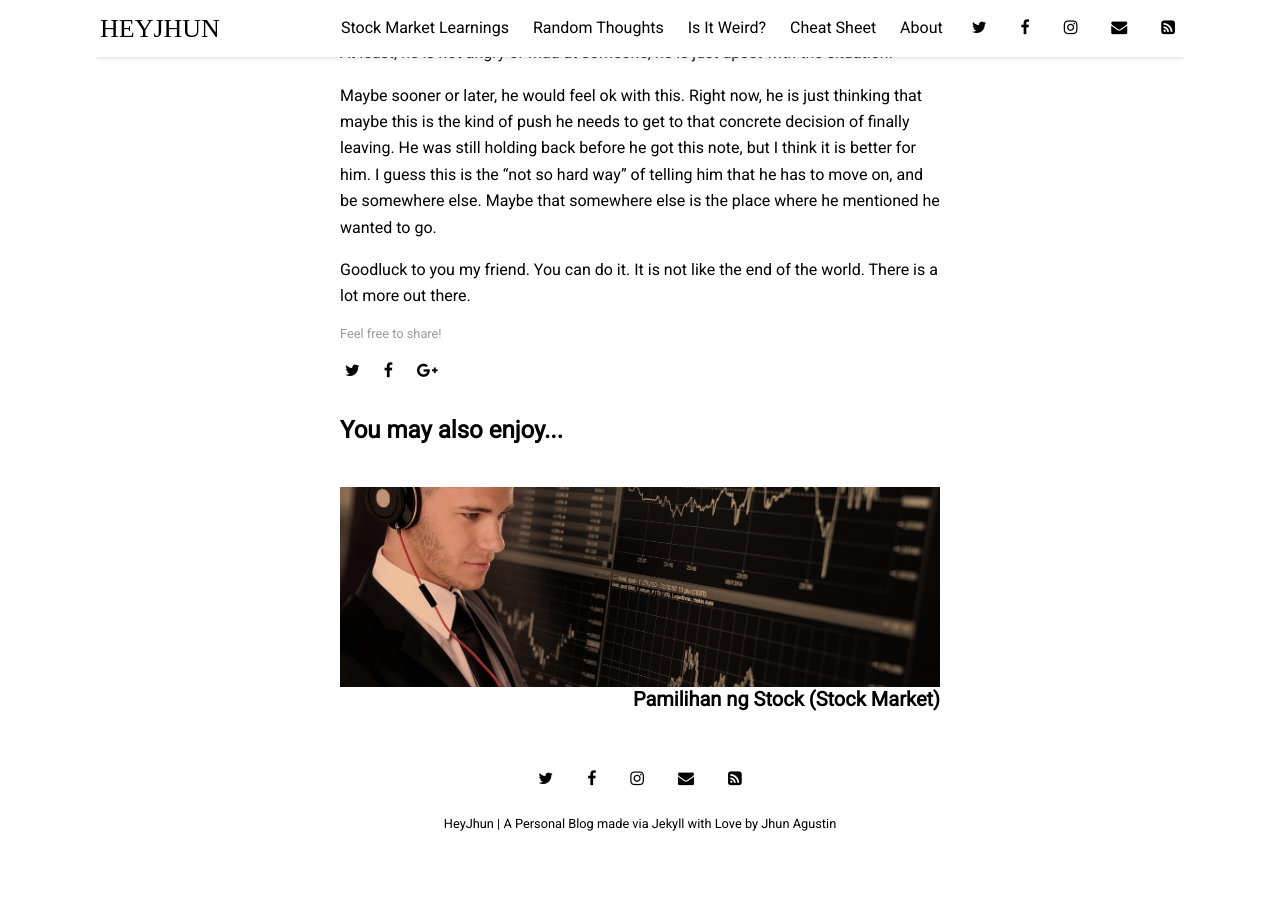
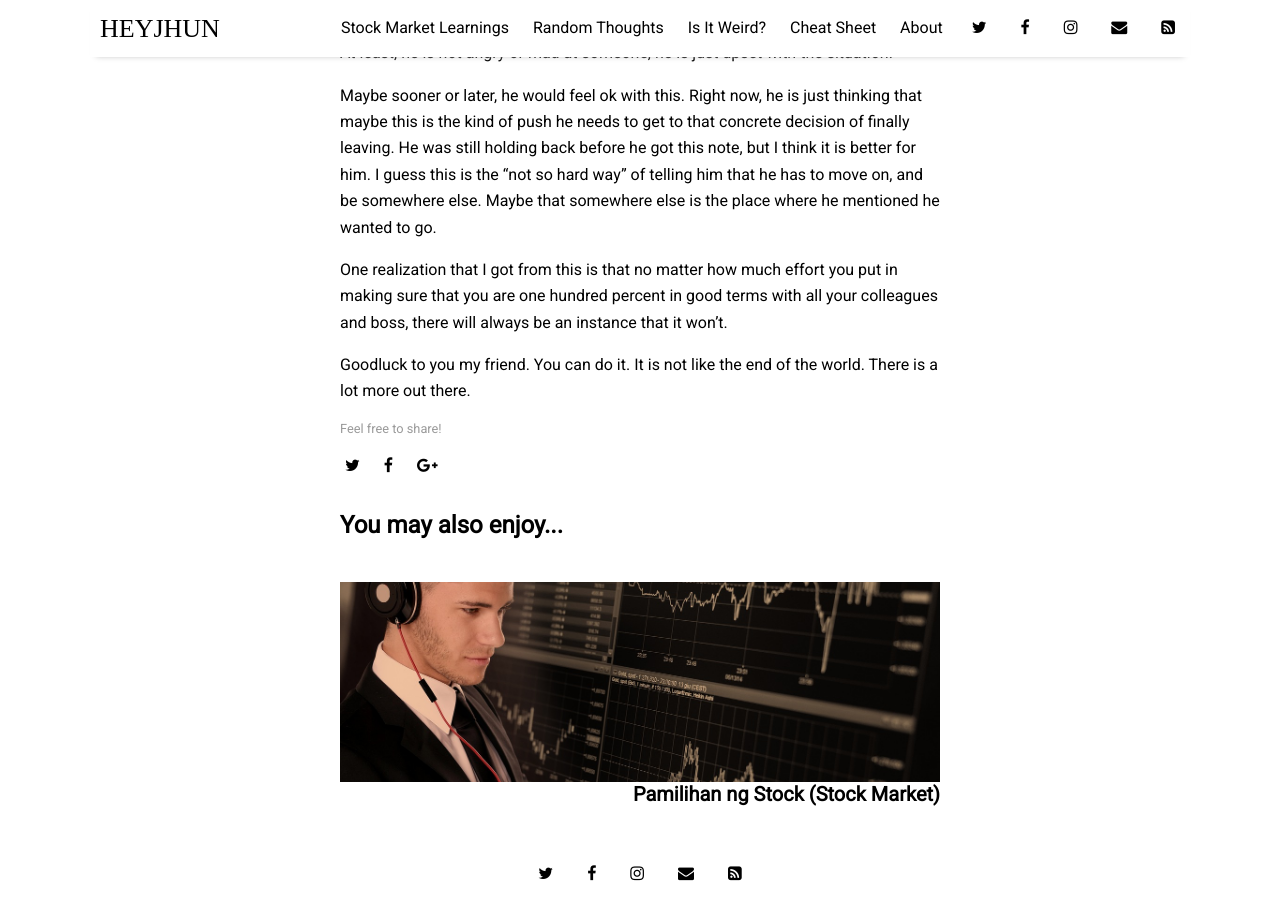
Before and after one commit to heyjhun/heyjhun.github.io, a Jekyll site: the page built from _posts/random-thoughts/2019-10-18-leave-we-are-broken-people.md, in a window 1280 px wide and 900 px high, scrolled down 1413 px. Built offline with Jekyll 4.4.1, drawn with Linux system fonts in a browser that asks for light colours; nearby versions of some CDN libraries; some web fonts are replaced; before the commit the page ends 2275 px from its top, so only the background shows below that.

Commit message:
add line

```diff
--- a/_posts/random-thoughts/2019-10-18-leave-we-are-broken-people.md
+++ b/_posts/random-thoughts/2019-10-18-leave-we-are-broken-people.md
@@ -27,4 +27,6 @@ He was still not ok when he was telling me this. I can see that he was a bit ups
 
 Maybe sooner or later, he would feel ok with this. Right now, he is just thinking that maybe this is the kind of push he needs to get to that concrete decision of finally leaving. He was still holding back before he got this note, but I think it is better for him. I guess this is the "not so hard way" of telling him that he has to move on, and be somewhere else. Maybe that somewhere else is the place where he mentioned he wanted to go.
 
+One realization that I got from this is that no matter how much effort you put in making sure that you are one hundred percent in good terms with all your colleagues and boss, there will always  be an instance that it won't.
+
 Goodluck to you my friend. You can do it. It is not like the end of the world. There is a lot more out there.
```
